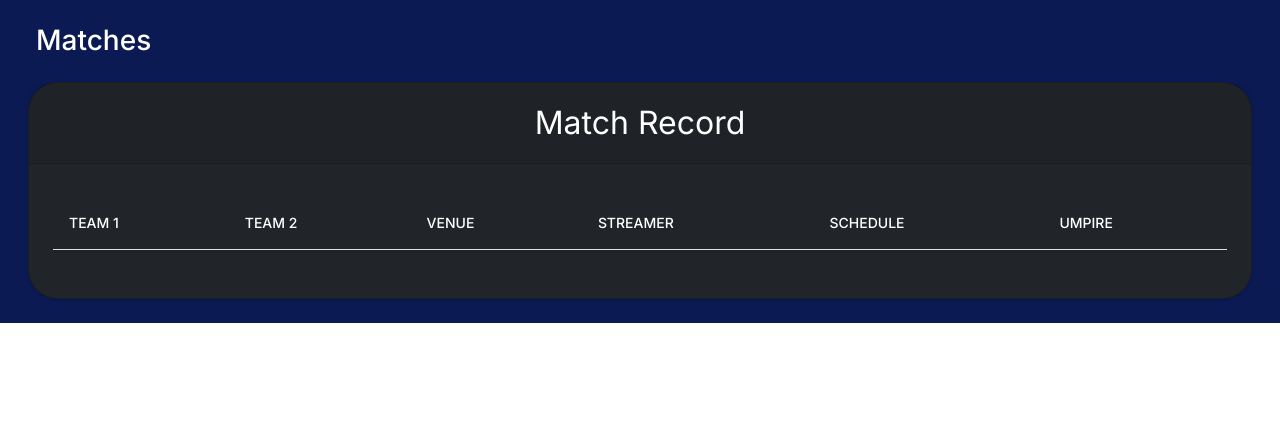
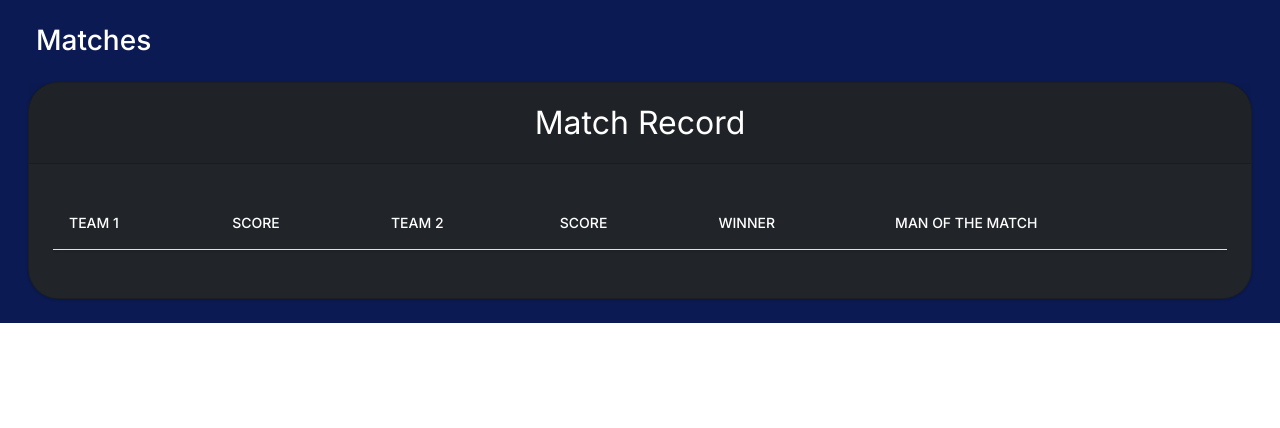
Before and after one commit to HelloNisarg/sportsDatabase, a Django app: page / in a window 1280 px wide. Shown: the part 73-501 px from the top of the page. Run offline with Django 4.2, Linux system fonts and the light colour scheme; data comes from the database, SQL or seed files in the repository; lists and menus that the app fills with data are empty; some libraries are stand-ins or nearby versions.

Commit message:
Update recent.html

```diff
--- a/teams/templates/teams/recent.html
+++ b/teams/templates/teams/recent.html
@@ -15,33 +15,35 @@
             <thead>
               <tr>
                 <th scope="col">Team 1</th>
+                <th scope="col">Score</th>
                 <th scope="col">Team 2</th>
-                <th scope="col">Venue</th>
-                <th scope="col">Streamer</th>
-                <th scope="col">Schedule</th>
-                <th scope="col">Umpire</th>
+                <th scope="col">Score</th>
+                <!--<th scope="col">Schedule</th>-->
+                <th scope="col">Winner</th>
+                <th scope="col">Man of the Match</th>
+
               </tr>
             </thead>
             <tbody>
-              {% for i in matchs %}
+              {% for i in stats %}
               <tr>
                 <td>
-                    {{i.Home_team_id}}
+                    {{i.Inning_1_Bat}}
                 </td>
                 <td>
-                    {{i.Away_team_id}}
+                    {{i.Inning_1_score}}
                 </td>
                 <td>
-                    {{i.Venue}}
+                    {{i.Inning_2_Bat}}
                 </td>
                 <td>
-                    {{i.Streamer}}
+                    {{i.Inning_2_score}}
                 </td>
                 <td>
-                    {{i.Date}}
+                    {{i.Winner}}
                 </td>
                 <td>
-                    {{i.Umpire}}
+                    {{i.Player_of_the_match}}
                 </td>
               </tr>
               {% endfor %}
```
